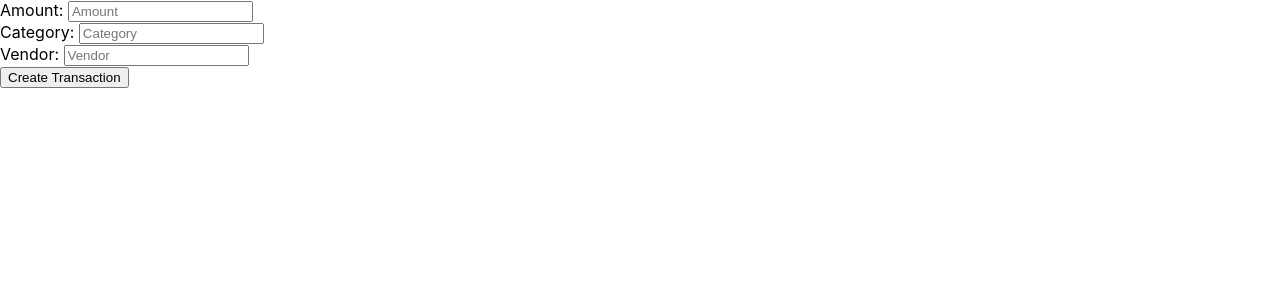
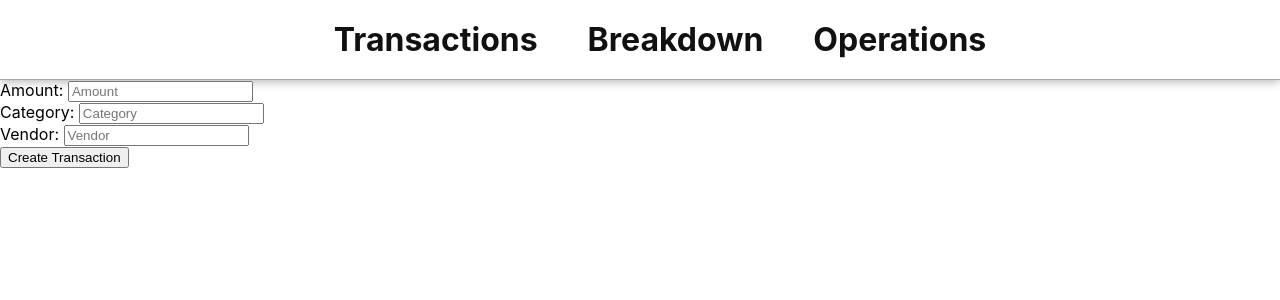
Before and after one commit to jaafari-R/Bank-WebApp, a React (Create React App) app in the folder frontend/: page /createTransaction in a window 1280 px wide. Shown: the top 300 px of the page. Built offline with nearby package versions, Linux system fonts and the light colour scheme.

Commit message:
Added some CSS to transactions and fixed the delete functionality

```diff
--- a/frontend/src/App.css
+++ b/frontend/src/App.css
@@ -7,3 +7,8 @@
     min-height: 100vh;
     min-width: 100vw;
 }
+
+a {
+    text-decoration: none;
+    color: black;
+}
--- a/frontend/src/App.js
+++ b/frontend/src/App.js
@@ -5,11 +5,13 @@ import { BrowserRouter, Route, Routes } from 'react-router-dom';
 import Transactions from './components/transactions/Transactions';
 import CategorySpendings from './components/spendingsPerCategory/CategorySpendings';
 import CreateTransaction from './components/createTransaction/CreateTransaction';
+import Navbar from './components/Navbar';
 
 function App() {
     return (
         <BrowserRouter>
             <div className="app">
+                <Navbar />
                 <Routes>
                     <Route path="/" element={<Transactions />}/>
                     <Route path="/createTransaction" element={<CreateTransaction />}/>
--- /dev/null
+++ b/frontend/src/components/Navbar.css
@@ -0,0 +1,26 @@
+.navbar {
+    padding-block: 20px;
+    display: flex;
+    justify-content: center;
+    border-bottom: #aaa solid 1px;
+    box-shadow: 0 1px 10px #aaa;
+}
+
+.navbar > .links {
+    display: flex;
+    gap: 50px;
+}
+
+.navbar > .links > li {
+    list-style: none;
+}
+
+.navbar > .links > li > a {
+    font-size:xx-large;
+    font-weight: bold;
+    color: #111;
+}
+
+.navbar > .links > li > a:hover {
+    color: rgb(17, 0, 252);
+}
--- /dev/null
+++ b/frontend/src/components/Navbar.js
@@ -0,0 +1,28 @@
+import "./Navbar.css"
+
+import React from 'react'
+import { Link } from 'react-router-dom'
+
+export default function Navbar() {
+  return (
+    <div className='navbar'>
+        <ul className="links">
+            <li>
+                <Link to="/">
+                    Transactions
+                </Link>
+            </li>
+            <li>
+                <Link to="/breakdown">
+                    Breakdown
+                </Link>
+            </li>
+            <li>
+                <Link to="create">
+                    Operations
+                </Link>
+            </li>
+        </ul>
+    </div>
+  )
+}
--- a/frontend/src/components/transactions/Transactions.css
+++ b/frontend/src/components/transactions/Transactions.css
@@ -1,5 +1,5 @@
 .transactions {
-    margin-top: 10px;
+    margin-top: 20px;
     margin-inline: 10vw;
 }
 
```
